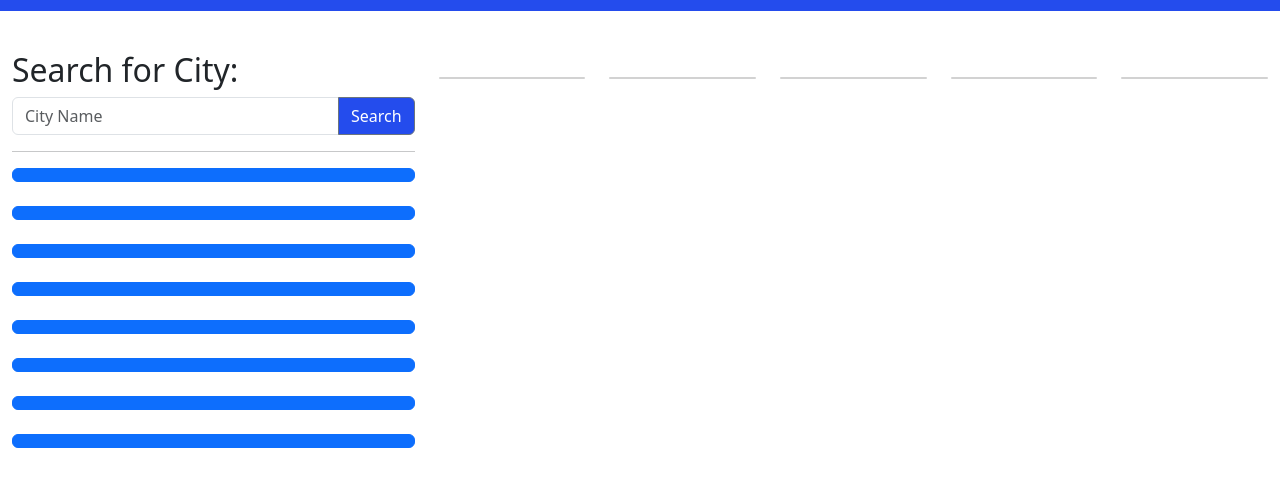
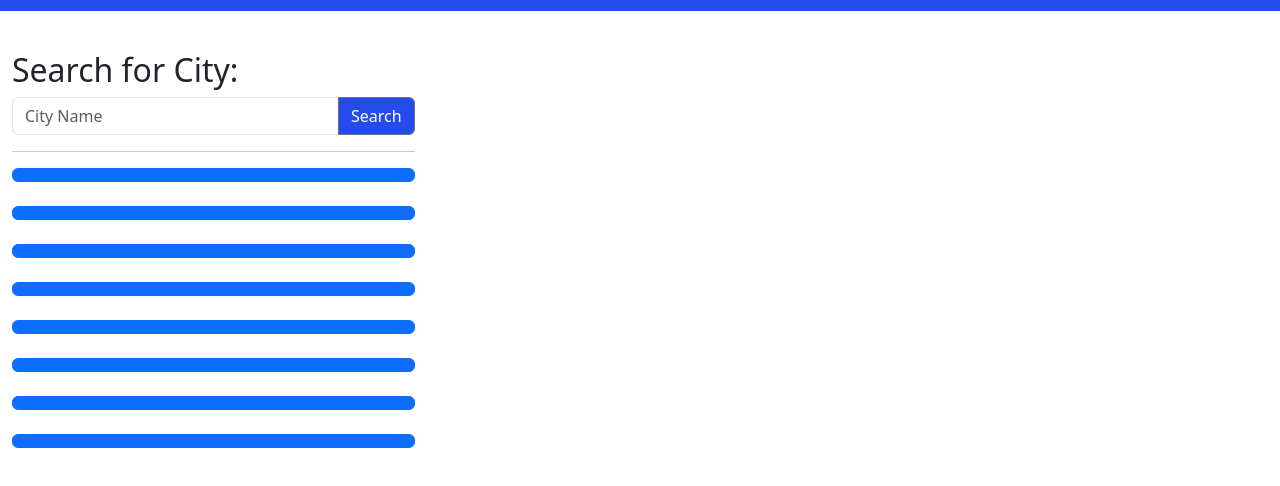
Before and after one commit to TheOarsman/Weather_Dashboard_SS_API, a plain HTML site: page index.html in a window 1280 px wide. Shown: the part 90-576 px from the top of the page. Drawn offline with nearby package versions, Linux system fonts and the light colour scheme.

Commit message:
made cards invisible until search initiated

```diff
--- a/index.html
+++ b/index.html
@@ -124,31 +124,31 @@
           <div class="row">
             <!-- Day 1 Forecast Card -->
             <div id="day1WeatherCard" class="col">
-              <div class="card">
+              <div class="card invisible">
                 <!-- Content will be dynamically inserted here -->
               </div>
             </div>
             <!-- Day 2 Forecast Card -->
             <div id="day2WeatherCard" class="col">
-              <div class="card">
+              <div class="card invisible">
                 <!-- Content will be dynamically inserted here -->
               </div>
             </div>
             <!-- Day 3 Forecast Card -->
             <div id="day3WeatherCard" class="col">
-              <div class="card">
+              <div class="card invisible">
                 <!-- Content will be dynamically inserted here -->
               </div>
             </div>
             <!-- Day 4 Forecast Card -->
             <div id="day4WeatherCard" class="col">
-              <div class="card">
+              <div class="card invisible">
                 <!-- Content will be dynamically inserted here -->
               </div>
             </div>
             <!-- Day 5 Forecast Card -->
             <div id="day5WeatherCard" class="col">
-              <div class="card">
+              <div class="card invisible">
                 <!-- Content will be dynamically inserted here -->
               </div>
             </div>
```
